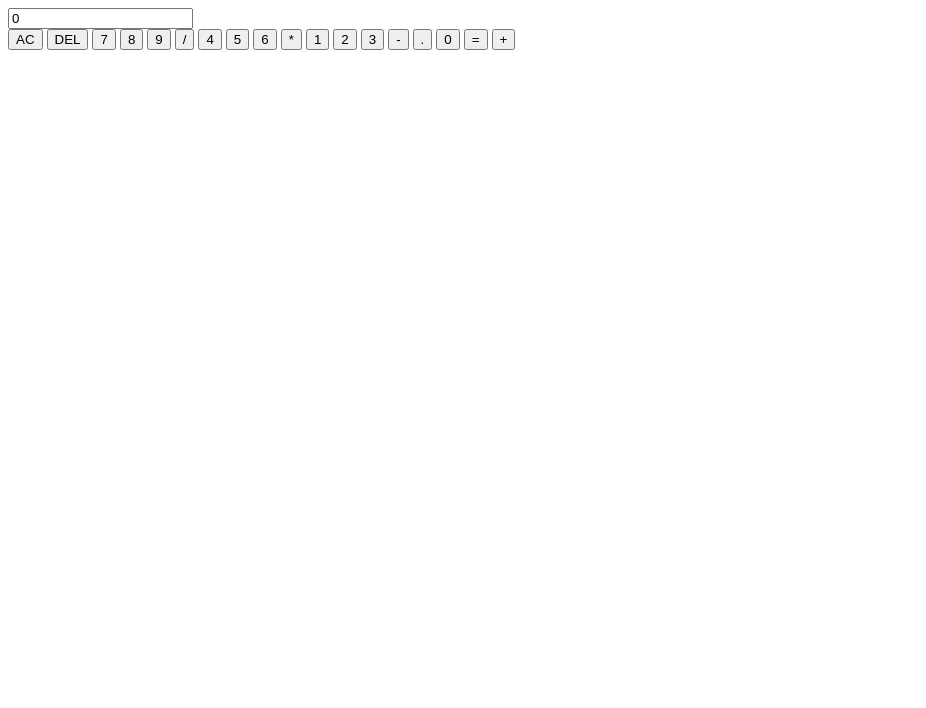
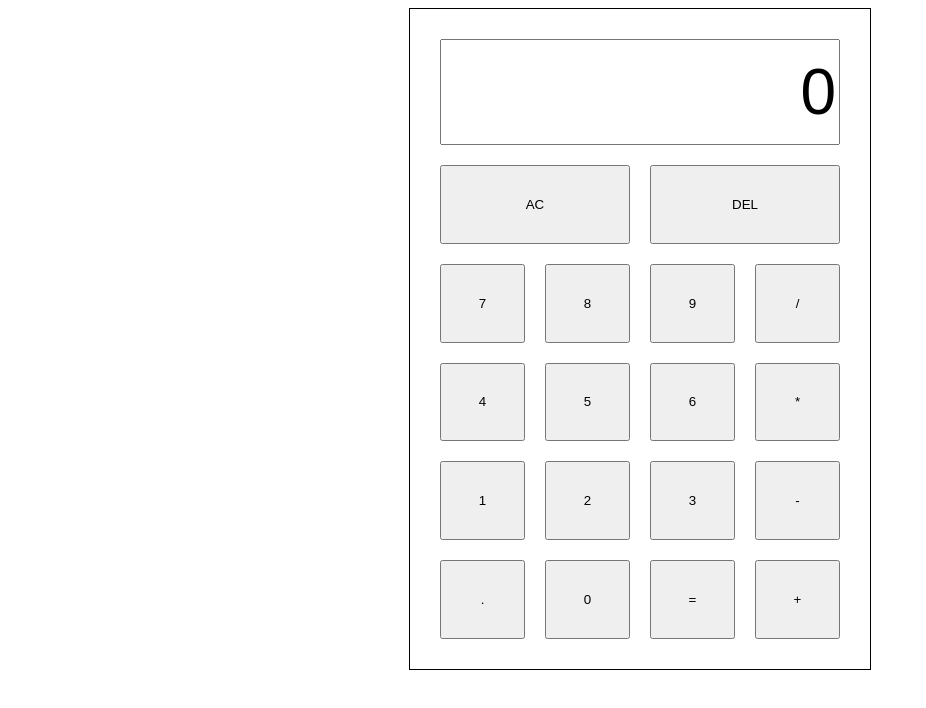
Before and after one commit to WLewis0991/calculator, a plain HTML site: page index.html in a window 1280 px wide. Shown: the whole page, without its empty margins (0-926 px from the left). Drawn offline with Linux system fonts and the light colour scheme.

Commit message:
Basic button layout in css and 'button div' removed

```diff
--- a/index.html
+++ b/index.html
@@ -8,9 +8,9 @@
 </head>
 <body>
     <div class="calculator">
-        <input type="text" class="calculator-screen" value="0" />
+        <input type="text" class="calculator-screen" value="0" readonly />
 
-        <div class="calculator-keys">
+
             <button class="clear">AC</button>
             <button class="delete">DEL</button>
 
@@ -34,6 +34,7 @@
             <button class="equal-sign">=</button>
             <button class="operator">+</button>
 
+
     </div>
 
 
--- a/styles.css
+++ b/styles.css
@@ -0,0 +1,31 @@
+body {
+    display: flex;
+    flex-direction: column;
+    align-items: center;
+    justify-content: center;
+}
+
+.calculator{
+    border: 1px solid black;
+    height: 600px;
+    width: 400px;
+    padding: 30px;
+    display: grid;
+    grid-template-columns: 1fr 1fr 1fr 1fr;
+    grid-template-rows: 1fr 1fr 1fr 1fr 1fr 1fr;
+    gap: 20px;
+}
+
+input{
+    grid-column: span 4;
+    height: 100px;
+    font-size: 4em;
+    text-align: right;
+}
+ .clear{
+    grid-column: span 2;
+ }
+
+.delete{
+    grid-column: span 2;
+}
```
